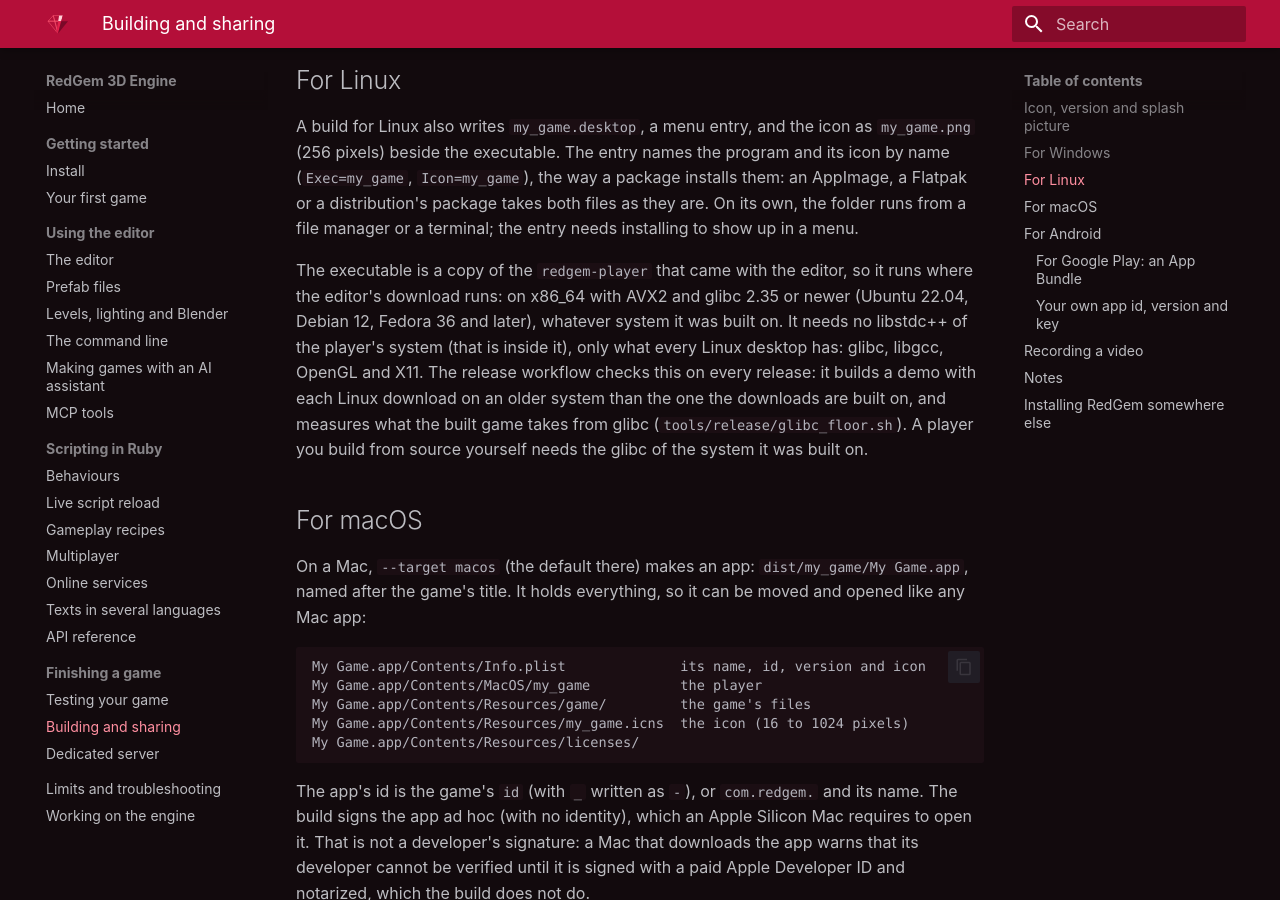
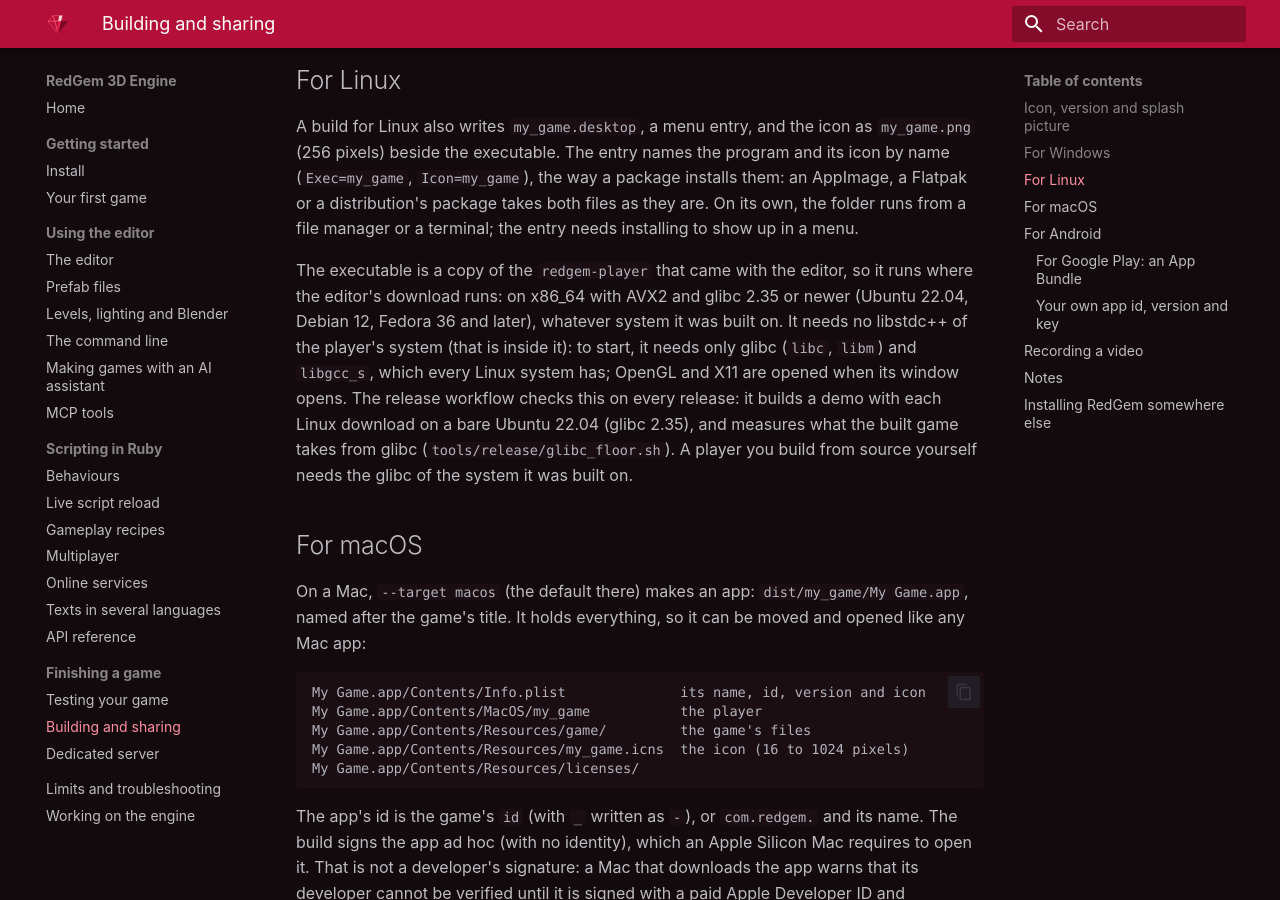
Before and after one commit to carlosdanielpohlod/redgem, an MkDocs documentation site: the page built from docs/shipping.md, in a window 1280 px wide and 900 px high, scrolled down 1998 px. Built offline with MkDocs 1.6.1 and Material for MkDocs 9.7.7, drawn with Linux system fonts in a browser that asks for light colours.

Commit message:
Run the Linux downloads on a bare Ubuntu 22.04: the floor is glibc 2.35
The measured floor is glibc 2.35 (libm's GLIBC_2.35 symbols): AlmaLinux 9,
with 2.34, refuses the programs, so no older system can be the check. The
downloads now run on a bare Ubuntu 22.04 container with only objdump added.
The programs need only libc, libm and libgcc_s to start: the docs say so.

```diff
--- a/docs/shipping.md
+++ b/docs/shipping.md
@@ -94,10 +94,10 @@
 The executable is a copy of the `redgem-player` that came with the editor, so it runs where the
 editor's download runs: on x86_64 with AVX2 and glibc 2.35 or newer (Ubuntu 22.04, Debian 12,
 Fedora 36 and later), whatever system it was built on. It needs no libstdc++ of the player's
-system (that is inside it), only what every Linux desktop has: glibc, libgcc, OpenGL and X11.
-The release workflow checks this on every release: it builds a demo with each Linux download on
-an older system than the one the downloads are built on, and measures what the built game takes
-from glibc (`tools/release/glibc_floor.sh`). A player you build from source yourself needs the
+system (that is inside it): to start, it needs only glibc (`libc`, `libm`) and `libgcc_s`, which
+every Linux system has; OpenGL and X11 are opened when its window opens. The release workflow
+checks this on every release: it builds a demo with each Linux download on a bare Ubuntu 22.04
+(glibc 2.35), and measures what the built game takes from glibc (`tools/release/glibc_floor.sh`). A player you build from source yourself needs the
 glibc of the system it was built on.
 
 ## For macOS
```
Also changed, not shown: CHANGELOG.md (+1 -1 lines), KNOWN_LIMITATIONS.md (+4 -3 lines), tools/release/README.md (+4 -3 lines), 1 other file.
